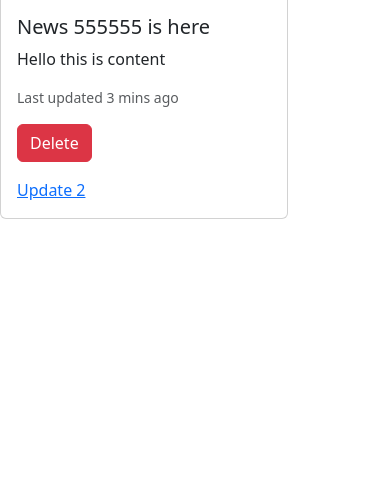
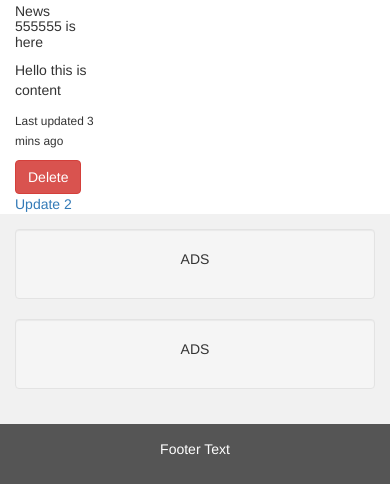
Before and after one commit to ranerlich7/flask_news2, a Flask app: page /article/News in a window 390 px wide. Shown: the part 783-1267 px from the top of the page. Before the commit the page ends 1002 px from the top, so only its background shows below. Run offline with Flask 3, Linux system fonts and the light colour scheme; some libraries are stand-ins or nearby versions.

Commit message:
added new html template from bootstrap

```diff
--- a/app.py
+++ b/app.py
@@ -16,12 +16,13 @@ class Article(db.Model):
 
 
 # @app.route("/article")
+@app.route("/")
 @app.route("/article/<category>")
-def article(category):
+def article(category="news"):
     articles = Article.query.filter(Article.category.ilike(category)).all()
     print("articles", articles)
     print(f"****{articles} ")
-    return render_template("article.html", news=articles)
+    return render_template("index.html", news=articles)
 
 
 @app.route("/add_article", methods=["POST", "GET"])
@@ -39,9 +40,11 @@ def add_article(id=-1):
                               image=image_url, category=category)
             db.session.add(article)
             db.session.commit()
+        # update new article
         else:
             article = Article.query.get(id)
             article.title = title
+            article.image = image_url
 
             db.session.commit()
 
--- a/templates/article.html
+++ b/templates/article.html
@@ -2,20 +2,4 @@ l{% extends "base.html" %}
 {% block title %}News{% endblock %}
 {% block content %}
 
-<div class="card-group">
-    {% for article in news %}
-    <div class="card" style="max-width: 18rem;">
-        <img src="{{ article.image }}" class="card-img-top" alt="...">
-        <div class="card-body">
-            <h5 class="card-title">{{ article.title }}</h5>
-            <p class="card-text">{{ article.content }}</p>
-            <p class="card-text"><small class="text-body-secondary">Last updated 3 mins ago</small></p>
-            <form method="POST" action="/delete_article/{{ article.id }}"><input type="submit" value="Delete"
-                    class="btn btn-danger">
-            </form>
-            <a href="/add_article/{{ article.id }} ">Update {{ article.id }}</a>
-        </div>
-    </div>
-    {% endfor %}
-</div>
 {% endblock %}
--- a/templates/base.html
+++ b/templates/base.html
@@ -2,23 +2,102 @@
 <html lang="en">
 
 <head>
-    <meta charset="UTF-8">
-    <meta http-equiv="X-UA-Compatible" content="IE=edge">
-    <meta name="viewport" content="width=device-width, initial-scale=1.0">
-    <title>Document</title>
-    <script src="https://cdn.jsdelivr.net/npm/bootstrap@5.3.0-alpha3/dist/js/bootstrap.bundle.min.js"
-        integrity="sha384-ENjdO4Dr2bkBIFxQpeoTz1HIcje39Wm4jDKdf19U8gI4ddQ3GYNS7NTKfAdVQSZe"
-        crossorigin="anonymous"></script>
-    <link href="https://cdn.jsdelivr.net/npm/bootstrap@5.3.0-alpha3/dist/css/bootstrap.min.css" rel="stylesheet"
-        integrity="sha384-KK94CHFLLe+nY2dmCWGMq91rCGa5gtU4mk92HdvYe+M/SXH301p5ILy+dN9+nJOZ" crossorigin="anonymous">
+    <title>Bootstrap Example</title>
+    <meta charset="utf-8">
+    <meta name="viewport" content="width=device-width, initial-scale=1">
+    <link rel="stylesheet" href="https://maxcdn.bootstrapcdn.com/bootstrap/3.4.1/css/bootstrap.min.css">
+    <script src="https://ajax.googleapis.com/ajax/libs/jquery/3.6.4/jquery.min.js"></script>
+    <script src="https://maxcdn.bootstrapcdn.com/bootstrap/3.4.1/js/bootstrap.min.js"></script>
+    <style>
+        /* Remove the navbar's default margin-bottom and rounded borders */
+        .navbar {
+            margin-bottom: 0;
+            border-radius: 0;
+        }
+
+        /* Set height of the grid so .sidenav can be 100% (adjust as needed) */
+        .row.content {
+            height: 450px
+        }
+
+        /* Set gray background color and 100% height */
+        .sidenav {
+            padding-top: 20px;
+            background-color: #f1f1f1;
+            height: 100%;
+        }
+
+        /* Set black background color, white text and some padding */
+        footer {
+            background-color: #555;
+            color: white;
+            padding: 15px;
+        }
+
+        /* On small screens, set height to 'auto' for sidenav and grid */
+        @media screen and (max-width: 767px) {
+            .sidenav {
+                height: auto;
+                padding: 15px;
+            }
+
+            .row.content {
+                height: auto;
+            }
+        }
+    </style>
 </head>
 
 <body>
-    <h2>{% block title %}{% endblock %}</h2>
 
-    {% include 'navbar.html' %}
-    {% block content %}
-    {% endblock %}
+    <nav class="navbar navbar-inverse">
+        <div class="container-fluid">
+            <div class="navbar-header">
+                <button type="button" class="navbar-toggle" data-toggle="collapse" data-target="#myNavbar">
+                    <span class="icon-bar"></span>
+                    <span class="icon-bar"></span>
+                    <span class="icon-bar"></span>
+                </button>
+                <a class="navbar-brand" href="#">Logo</a>
+            </div>
+            <div class="collapse navbar-collapse" id="myNavbar">
+                <ul class="nav navbar-nav">
+                    <li class="active"><a href="/article/news">News</a></li>
+                    <li><a href="/article/sports">Sports</a></li>
+                    <li><a href="/article/finance">Finance</a></li>
+                </ul>
+                <ul class="nav navbar-nav navbar-right">
+                    <li><a href="#"><span class="glyphicon glyphicon-log-in"></span> Login</a></li>
+                </ul>
+            </div>
+        </div>
+    </nav>
+
+    <div class="container-fluid text-center">
+        <div class="row content">
+            <div class="col-sm-2 sidenav">
+                <p><a href="/add_article">Add Article</a></p>
+                <p><a href="#">link</a></p>
+                <p><a href="#">link</a></p>
+            </div>
+            <div class="col-sm-8 text-left">
+                {% block content %} {% endblock %}
+            </div>
+            <div class="col-sm-2 sidenav">
+                <div class="well">
+                    <p>ADS</p>
+                </div>
+                <div class="well">
+                    <p>ADS</p>
+                </div>
+            </div>
+        </div>
+    </div>
+
+    <footer class="container-fluid text-center">
+        <p>Footer Text</p>
+    </footer>
+
 </body>
 
 </html>
--- /dev/null
+++ b/templates/index.html
@@ -0,0 +1,19 @@
+{% extends 'base.html' %}
+{% block content %}
+<div class="card-group">
+    {% for article in news %}
+    <div class="card" style="max-width: 8rem;">
+        <img src="{{ article.image }}" class="card-img-top" alt="...">
+        <div class="card-body">
+            <h5 class="card-title">{{ article.title }}</h5>
+            <p class="card-text">{{ article.content }}</p>
+            <p class="card-text"><small class="text-body-secondary">Last updated 3 mins ago</small></p>
+            <form method="POST" action="/delete_article/{{ article.id }}"><input type="submit" value="Delete"
+                    class="btn btn-danger">
+            </form>
+            <a href="/add_article/{{ article.id }} ">Update {{ article.id }}</a>
+        </div>
+    </div>
+    {% endfor %}
+</div>
+{% endblock %}
```
Also changed, not shown: db_script.py (deleted, +0 -9 lines), init_db.py (deleted, +0 -11 lines), initdb.sql (deleted, +0 -26 lines), test.sql (deleted, +0 -41 lines), instance/news.db, news.db (deleted), sqlapp.py (renamed from oldapp.py).
